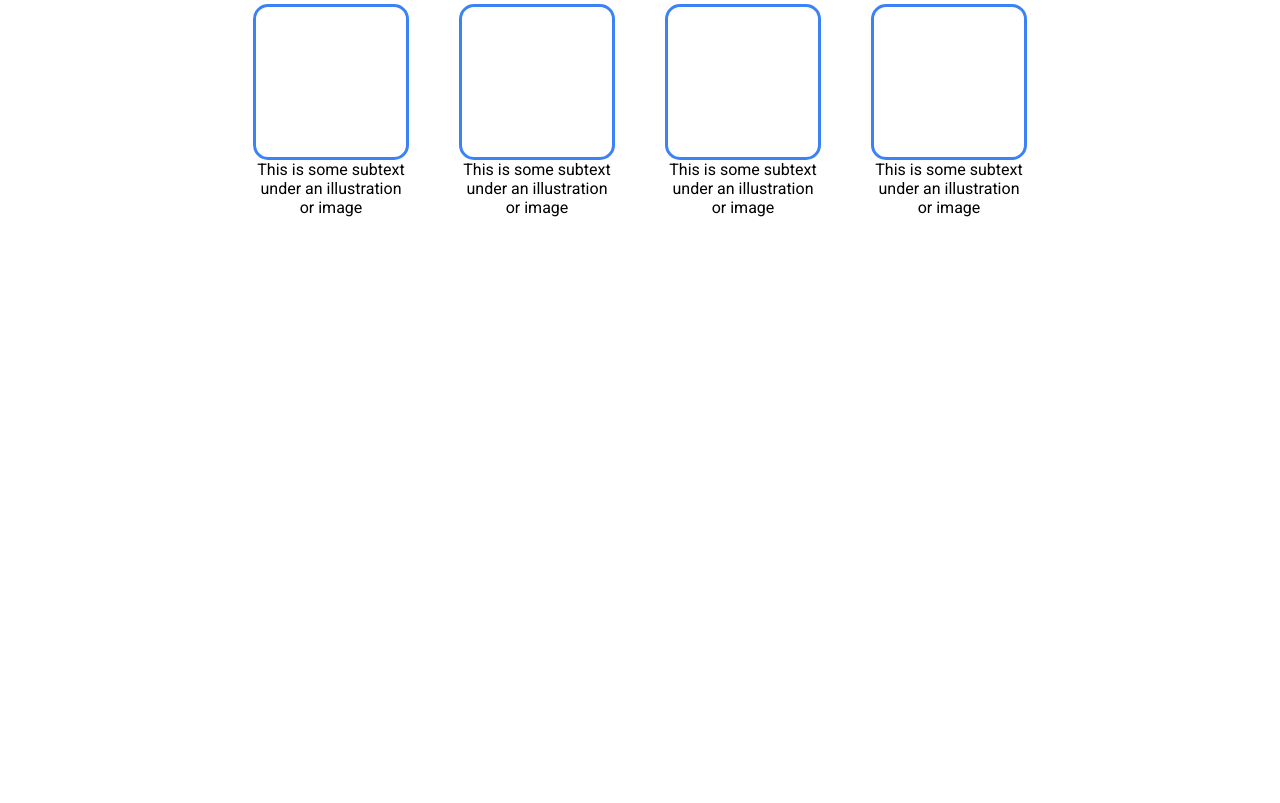
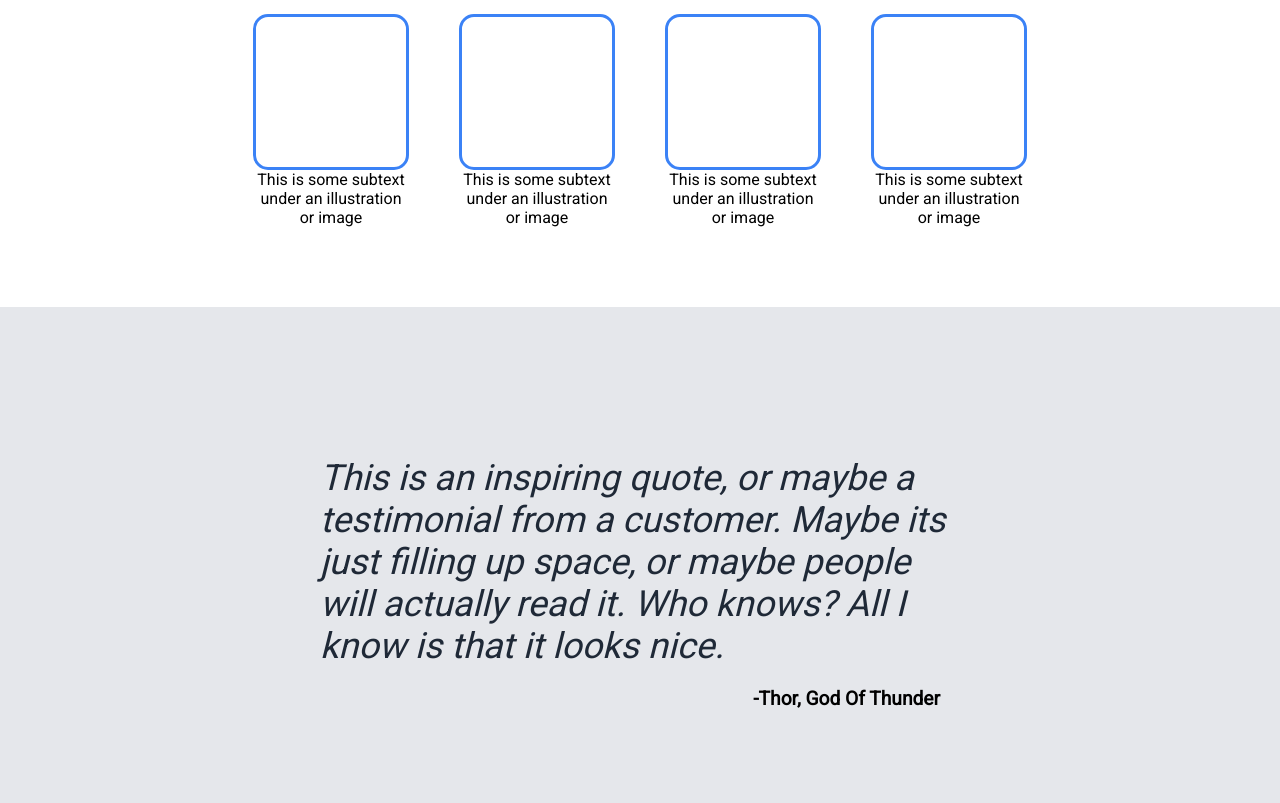
Before and after one commit to Zaunsrevenge/Practice-Projects, a plain HTML site: page Landing Page V1/index.html in a window 1280 px wide. Shown: the part 705-1508 px from the top of the page. Before the commit the page ends 922 px from the top, so only its background shows below. Drawn offline with Linux system fonts and the light colour scheme.

Commit message:
Section 4 complete

```diff
--- a/Landing Page V1/index.html
+++ b/Landing Page V1/index.html
@@ -67,6 +67,14 @@
             </div>
         </div>
     </div>
+    <div class="section-4">
+        <div class="quote-section">
+            <p1 class="quote">This is an inspiring quote, or maybe a testimonial from a customer.
+                Maybe its just filling up space, or maybe people will actually read it. Who knows? All I know is that it
+                looks nice.</p1>
+        </div>
+        <span class="quoter">-Thor, God Of Thunder</span>
+    </div>
 </body>
 
 </html>
--- a/Landing Page V1/styles.css
+++ b/Landing Page V1/styles.css
@@ -100,6 +100,34 @@ h1 {
     font-size: 36px;
     font-weight: 800;
     color: #1f2937;
-    padding-top: 30px;
     padding-bottom: 30px;
 }
+
+.section-3 {
+    padding-top: 40px;
+    padding-bottom: 80px;
+}
+
+.section-4 {
+    background-color: #e5e7eb;
+    padding: 150px 320px 100px 320px;
+    display: flex;
+    flex-direction: column;
+
+}
+
+.quote {
+    font-size: 36px;
+    color: #1f2937;
+    font-style: italic;
+    font-weight: lighter;
+
+}
+
+.quoter {
+    font-size: larger;
+    font-weight: bolder;
+    align-self: flex-end;
+    padding: 20px;
+
+}
```
